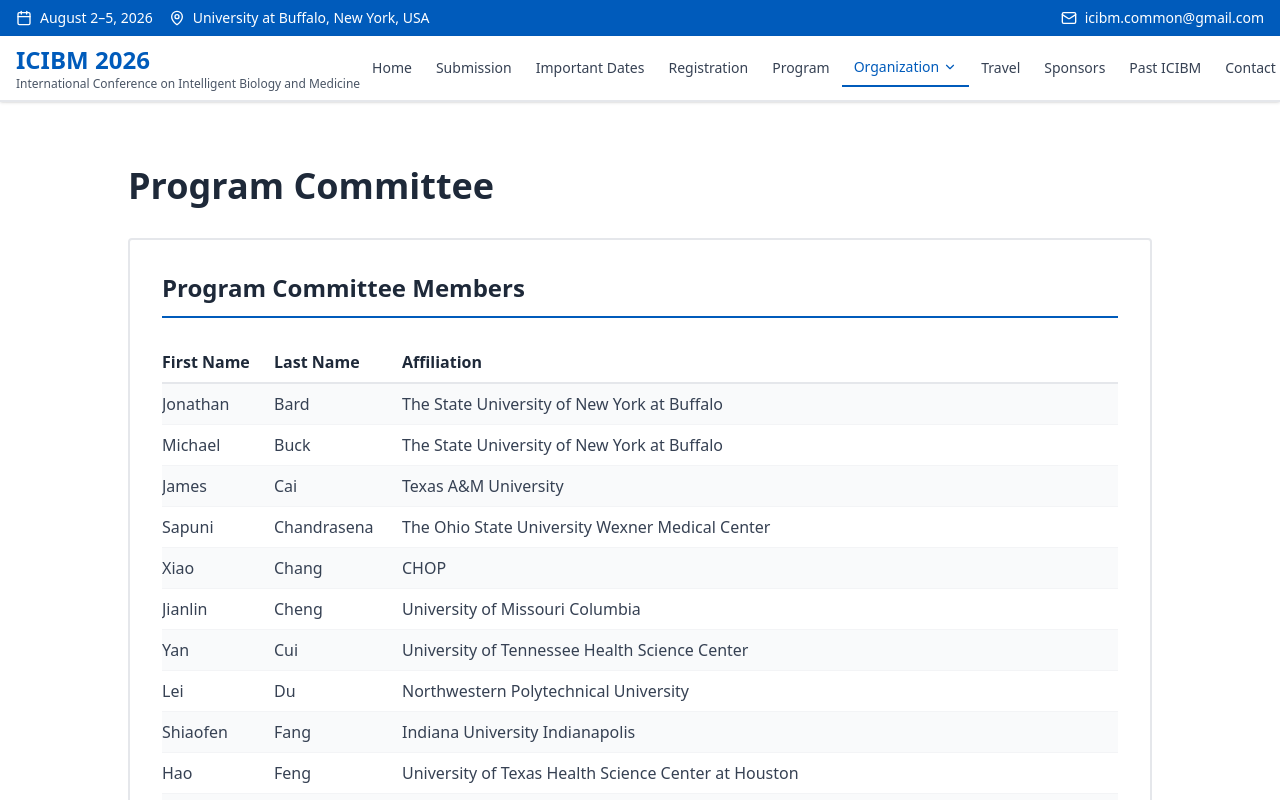
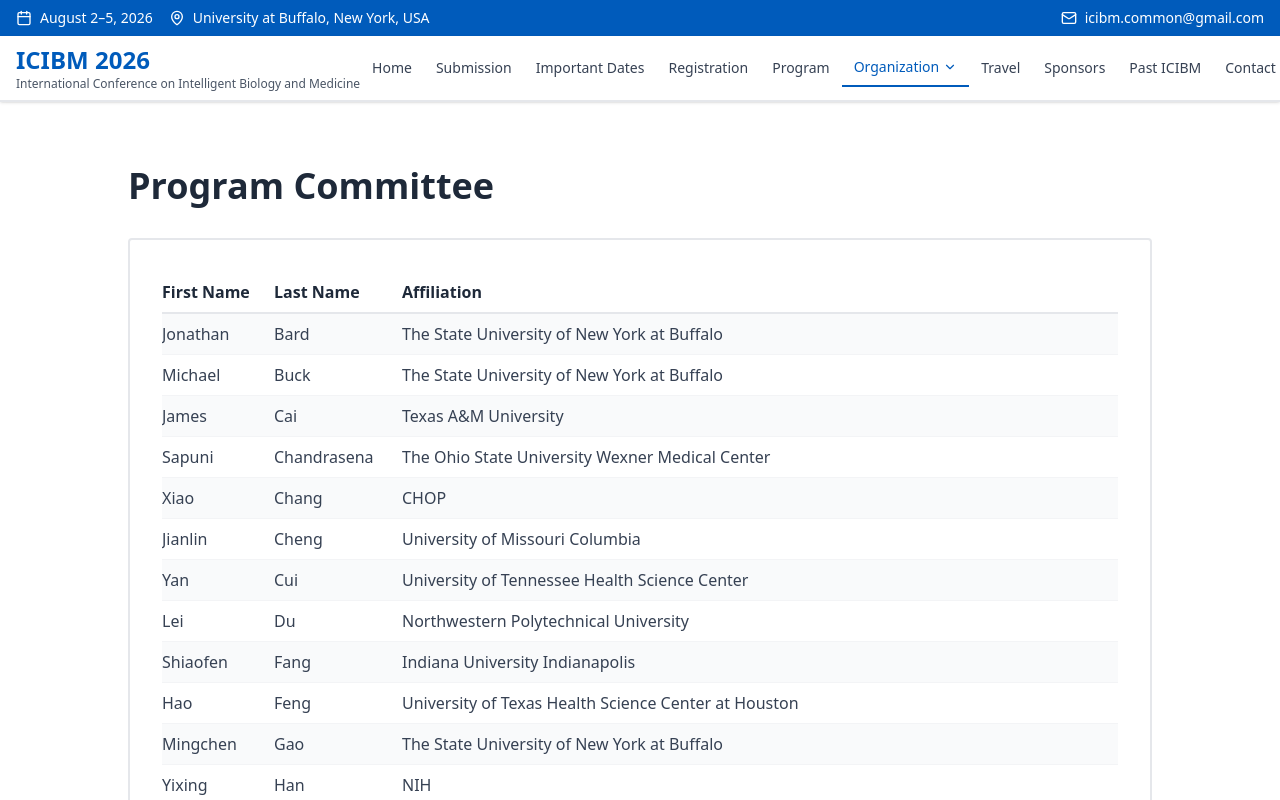
Before and after one commit to hoanglongraspi/ic, a React (Vite) app: page /program-committee in a window 1280 px wide. Shown: the top 800 px of the page. Built offline with nearby package versions, Linux system fonts and the light colour scheme.

Commit message:
update content

```diff
--- a/src/pages/ProgramCommitteePage.tsx
+++ b/src/pages/ProgramCommitteePage.tsx
@@ -73,9 +73,7 @@ export default function ProgramCommitteePage() {
         <h1 className="text-4xl font-bold mb-8 text-gray-800">Program Committee</h1>
 
         <div className="bg-white border-2 border-gray-200 rounded p-8">
-          <h2 className="text-2xl font-bold text-gray-800 mb-6 pb-3 border-b-2 border-[#005bbb]">
-            Program Committee Members
-          </h2>
+
           <div className="overflow-x-auto">
             <table className="w-full text-gray-700">
               <thead>
```
